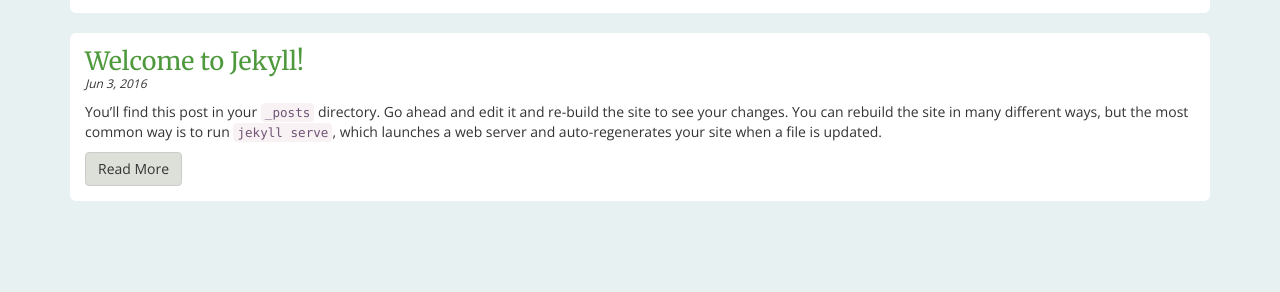
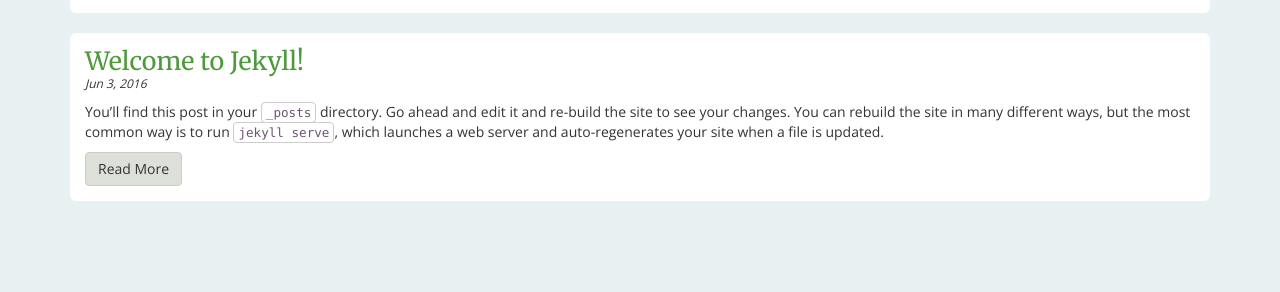
Before and after one commit to colececil/colececil.github.io, a Jekyll site: the page built from index.html, in a window 1280 px wide. Shown: the part 397-689 px from the top of the page. Built offline with Jekyll 4.4.1, drawn with Linux system fonts in a browser that asks for light colours.

Commit message:
Fixed style issues with pages other than the home page.

```diff
--- a/_sass/_base.scss
+++ b/_sass/_base.scss
@@ -68,6 +68,7 @@ main {
     h1 {
         border-bottom: 3px dotted black;
     }
+
 }
 
 #posts {
@@ -77,7 +78,19 @@ main {
     }
 }
 
-.post-date {
+article {
+    header {
+        color: inherit;
+        background-color: inherit;
+        border-bottom: 3px dotted black;
+    }
+
+    h1 {
+        border-style: none;
+    }
+}
+
+time {
     font-style: italic;
     font-size: 12px;
 }
@@ -111,4 +124,13 @@ h2 {
 
 code {
     color: #6f5475;
+    border: 1px solid $pre-border-color;
 }
+
+pre code {
+    border-style: none;
+}
+
+code, pre {
+    background-color: white;
+}
--- a/_sass/_layout.scss
+++ b/_sass/_layout.scss
@@ -35,9 +35,11 @@ main {
     h2 {
         margin: 0;
     }
+}
 
-    .post-date {
-        margin-bottom: $standard-margin / 2;
+article {
+    header {
+        margin-bottom: $standard-margin;
     }
 }
 
@@ -56,3 +58,8 @@ h1 {
     margin-top: $standard-margin;
     margin-bottom: $standard-margin;
 }
+
+time {
+    display: block;
+    margin-bottom: $standard-margin / 2;
+}
--- a/index.html
+++ b/index.html
@@ -22,7 +22,9 @@ layout: default
                             <h2>
                                 <a href="{{post.url | prepend: site.baseurl}}">{{post.title}}</a>
                             </h2>
-                            <div class="post-date">{{post.date | date: "%b %-d, %Y"}}</div>
+                            <time datetime="{{post.date | date_to_xmlschema}}">
+                                {{post.date | date: "%b %-d, %Y"}}
+                            </time>
                             <div class="post-excerpt">{{post.excerpt}}</div>
                             <a class="btn btn-default" href="{{post.url | prepend: site.baseurl}}">
                                 Read More
```
Also changed, not shown: _layouts/post.html (+3 -5 lines), Gemfile.lock.
